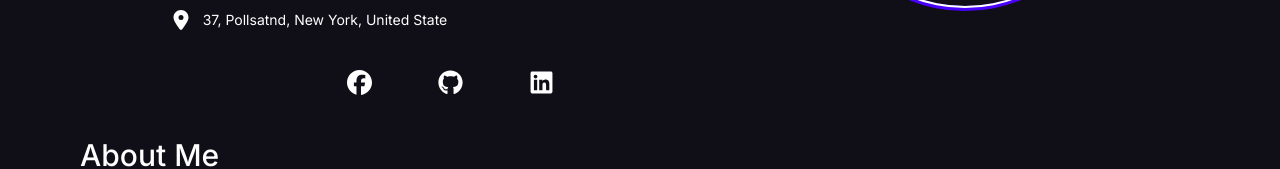
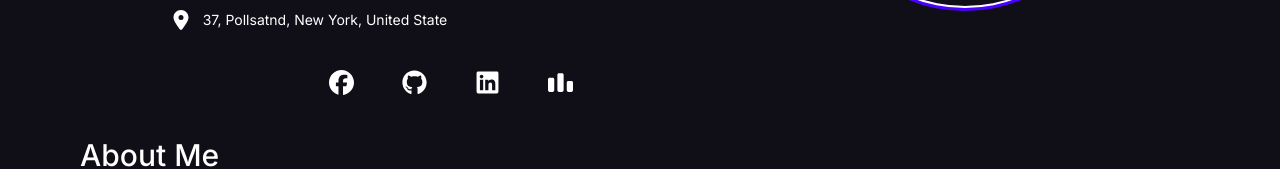
Before and after one commit to Mah-mu-dul/Mah-mudul, a Next.js app: page / in a window 1280 px wide. Shown: the part 414-583 px from the top of the page. Built offline with nearby package versions, Linux system fonts and the light colour scheme.

Commit message:
codeforces link added

```diff
--- a/components/Intro.js
+++ b/components/Intro.js
@@ -3,7 +3,7 @@
 import Image from 'next/image';
 import React from 'react';
 import { FaPhone, FaLocationDot, FaFacebook, FaGithub, FaLinkedin } from "react-icons/fa6";
-
+import { SiCodeforces } from "react-icons/si";
 
 import { IoMdMail } from "react-icons/io";
 
@@ -33,6 +33,8 @@ const Intro = () => {
                     <a href="https://www.facebook.com/mahhasanbd" target="_blank"><FaFacebook /></a>
                     <a href="https://github.com/Mah-mu-dul" target="_blank"><FaGithub /></a>
                     <a href="https://www.linkedin.com/in/Mah-mu-dul/" target="_blank"><FaLinkedin /></a>
+                    <a href='https://codeforces.com/profile/Mahmudul11' target="_blank"><SiCodeforces /></a>
+
                 </div>
 
             </div>
```
